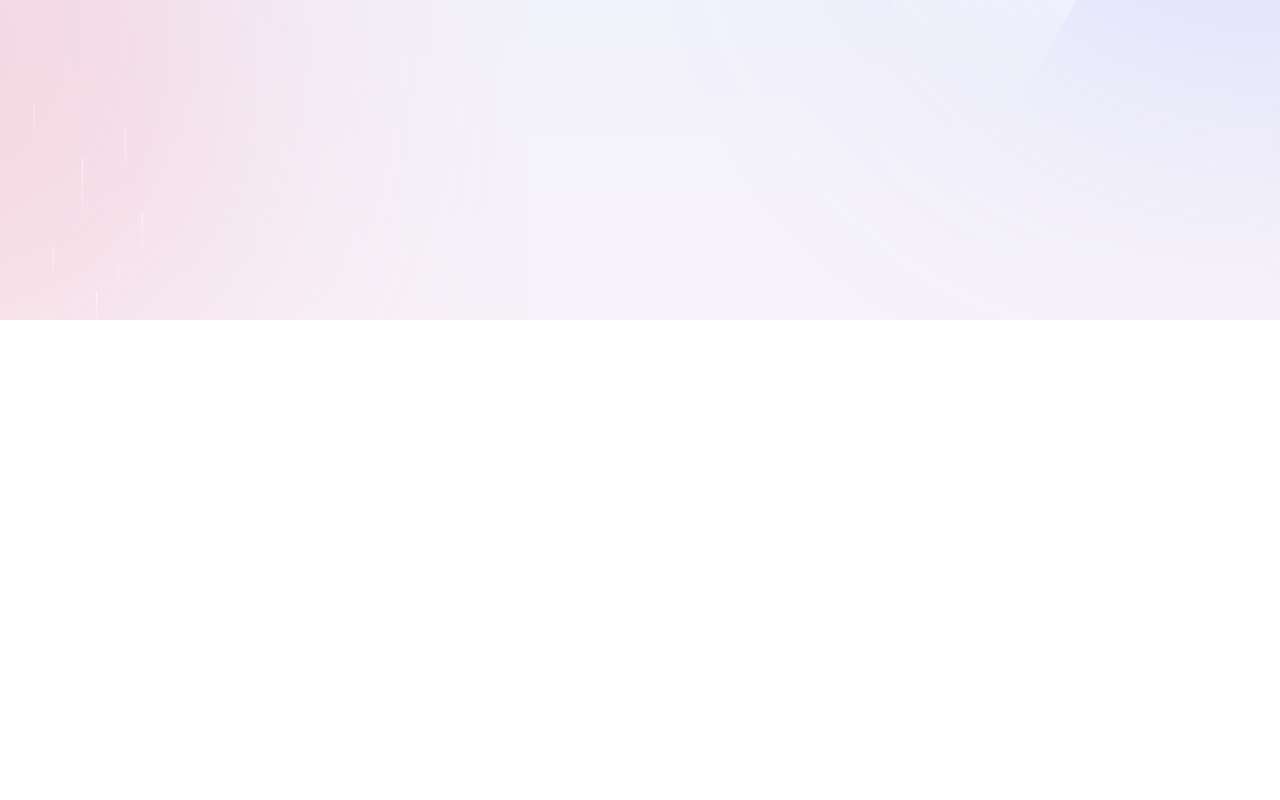
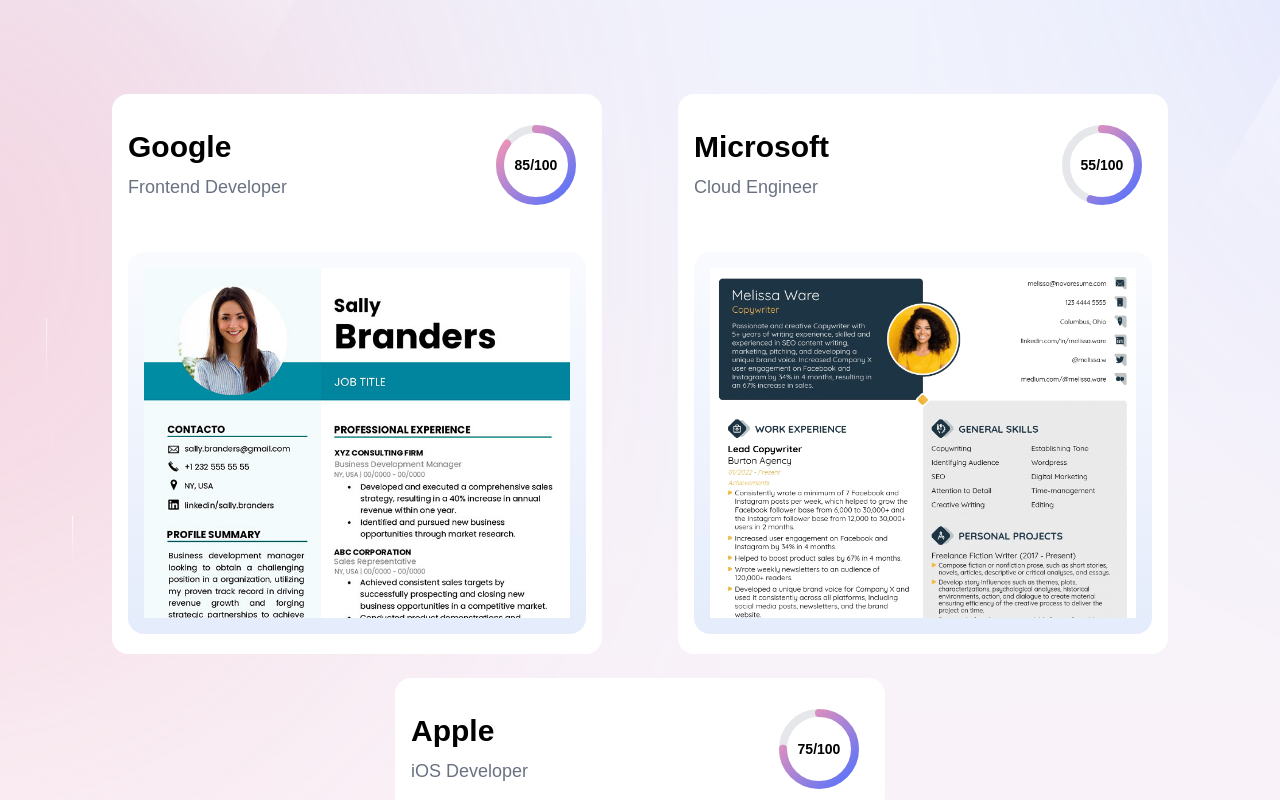
Before and after one commit to kiralightyagami/resumera, a Next.js app: page / in a window 1280 px wide. Shown: the part 480-1280 px from the top of the page. Before the commit the page ends 800 px from the top, so only its background shows below. Built offline with nearby package versions, Linux system fonts and the light colour scheme; a web font is replaced by a local one.

Commit message:
homepage navbar resumeCard

```diff
--- /dev/null
+++ b/app/components/ResumeCard.tsx
@@ -0,0 +1,31 @@
+"use client"
+import Link from 'next/link'
+import React from 'react'
+import ScoreCircle from './ScoreCircle'
+import Image from 'next/image'
+
+export const ResumeCard = ({resume: {id, companyName, jobTitle, feedback, imagePath}}: {resume: Resume}) => {
+  return (
+    <Link href={`/resume/${id}`} className='resume-card animate-in fade-in duration-1000'>
+        <div className='resume-card-header'>
+        <div className='flex flex-col gap-2'>
+            <h2 className='!text-black font-bold break-words'>
+                {companyName}
+            </h2>
+            <h3 className='text-lg break-words text-gray-500'>
+                {jobTitle}
+            </h3>
+        </div>
+        <div className='flex-shrink-0'>
+            <ScoreCircle score={feedback.overallScore} />
+        </div>
+        </div>
+        <div className='gradient-border animate-in fade-in duration-1000'>
+            <div className='w-full h-full'>
+            <img src={imagePath} alt="resume" className="w-full h-[350px] max-sm:h-[200px] object-cover object-top"
+            />
+            </div>
+        </div>
+    </Link>
+  )
+}
--- /dev/null
+++ b/app/components/ScoreCircle.tsx
@@ -0,0 +1,54 @@
+const ScoreCircle = ({ score = 75 }: { score: number }) => {
+    const radius = 40;
+    const stroke = 8;
+    const normalizedRadius = radius - stroke / 2;
+    const circumference = 2 * Math.PI * normalizedRadius;
+    const progress = score / 100;
+    const strokeDashoffset = circumference * (1 - progress);
+
+    return (
+      <div className="relative w-[100px] h-[100px]">
+        <svg
+          height="100%"
+          width="100%"
+          viewBox="0 0 100 100"
+          className="transform -rotate-90"
+        >
+          {/* Background circle */}
+          <circle
+            cx="50"
+            cy="50"
+            r={normalizedRadius}
+            stroke="#e5e7eb"
+            strokeWidth={stroke}
+            fill="transparent"
+          />
+          {/* Partial circle with gradient */}
+          <defs>
+            <linearGradient id="grad" x1="1" y1="0" x2="0" y2="1">
+              <stop offset="0%" stopColor="#FF97AD" />
+              <stop offset="100%" stopColor="#5171FF" />
+            </linearGradient>
+          </defs>
+          <circle
+            cx="50"
+            cy="50"
+            r={normalizedRadius}
+            stroke="url(#grad)"
+            strokeWidth={stroke}
+            fill="transparent"
+            strokeDasharray={circumference}
+            strokeDashoffset={strokeDashoffset}
+            strokeLinecap="round"
+          />
+        </svg>
+
+        {/* Score and issues */}
+        <div className="absolute inset-0 flex flex-col items-center justify-center">
+          <span className="font-semibold text-sm text-black">{`${score}/100`}</span>
+        </div>
+      </div>
+    );
+  };
+
+  export default ScoreCircle;
--- /dev/null
+++ b/app/components/navbar.tsx
@@ -0,0 +1,16 @@
+import React from 'react'
+import Link from 'next/link'
+export const Navbar = () => {
+
+
+  return (
+    <nav className="navbar">
+        <Link href="/">
+            <p className="text-2xl font-bold text-gradient">RESUMERA</p>
+        </Link>
+        <Link href="/upload" className="primary-button w-fit">
+            Upload Resume
+        </Link>
+    </nav>
+  )
+}
--- /dev/null
+++ b/app/constants/resumes.ts
@@ -0,0 +1,158 @@
+export const resumes: Resume[] = [
+    {
+      id: "1",
+      companyName: "Google",
+      jobTitle: "Frontend Developer",
+      imagePath: "/images/resume_01.png",
+      resumePath: "/resumes/resume-1.pdf",
+      feedback: {
+        overallScore: 85,
+        ATS: {
+          score: 90,
+          tips: [],
+        },
+        toneAndStyle: {
+          score: 90,
+          tips: [],
+        },
+        content: {
+          score: 90,
+          tips: [],
+        },
+        structure: {
+          score: 90,
+          tips: [],
+        },
+        skills: {
+          score: 90,
+          tips: [],
+        },
+      },
+    },
+    {
+      id: "2",
+      companyName: "Microsoft",
+      jobTitle: "Cloud Engineer",
+      imagePath: "/images/resume_02.png",
+      resumePath: "/resumes/resume-2.pdf",
+      feedback: {
+        overallScore: 55,
+        ATS: {
+          score: 90,
+          tips: [],
+        },
+        toneAndStyle: {
+          score: 90,
+          tips: [],
+        },
+        content: {
+          score: 90,
+          tips: [],
+        },
+        structure: {
+          score: 90,
+          tips: [],
+        },
+        skills: {
+          score: 90,
+          tips: [],
+        },
+      },
+    },
+    {
+      id: "3",
+      companyName: "Apple",
+      jobTitle: "iOS Developer",
+      imagePath: "/images/resume_03.png",
+      resumePath: "/resumes/resume-3.pdf",
+      feedback: {
+        overallScore: 75,
+        ATS: {
+          score: 90,
+          tips: [],
+        },
+        toneAndStyle: {
+          score: 90,
+          tips: [],
+        },
+        content: {
+          score: 90,
+          tips: [],
+        },
+        structure: {
+          score: 90,
+          tips: [],
+        },
+        skills: {
+          score: 90,
+          tips: [],
+        },
+      },
+    },
+  ];
+
+  export const AIResponseFormat = `
+        interface Feedback {
+        overallScore: number; //max 100
+        ATS: {
+          score: number; //rate based on ATS suitability
+          tips: {
+            type: "good" | "improve";
+            tip: string; //give 3-4 tips
+          }[];
+        };
+        toneAndStyle: {
+          score: number; //max 100
+          tips: {
+            type: "good" | "improve";
+            tip: string; //make it a short "title" for the actual explanation
+            explanation: string; //explain in detail here
+          }[]; //give 3-4 tips
+        };
+        content: {
+          score: number; //max 100
+          tips: {
+            type: "good" | "improve";
+            tip: string; //make it a short "title" for the actual explanation
+            explanation: string; //explain in detail here
+          }[]; //give 3-4 tips
+        };
+        structure: {
+          score: number; //max 100
+          tips: {
+            type: "good" | "improve";
+            tip: string; //make it a short "title" for the actual explanation
+            explanation: string; //explain in detail here
+          }[]; //give 3-4 tips
+        };
+        skills: {
+          score: number; //max 100
+          tips: {
+            type: "good" | "improve";
+            tip: string; //make it a short "title" for the actual explanation
+            explanation: string; //explain in detail here
+          }[]; //give 3-4 tips
+        };
+      }`;
+
+  export const prepareInstructions = ({
+    jobTitle,
+    jobDescription,
+    AIResponseFormat,
+  }: {
+    jobTitle: string;
+    jobDescription: string;
+    AIResponseFormat: string;
+  }) =>
+    `You are an expert in ATS (Applicant Tracking System) and resume analysis.
+    Please analyze and rate this resume and suggest how to improve it.
+    The rating can be low if the resume is bad.
+    Be thorough and detailed. Don't be afraid to point out any mistakes or areas for improvement.
+    If there is a lot to improve, don't hesitate to give low scores. This is to help the user to improve their resume.
+    If available, use the job description for the job user is applying to to give more detailed feedback.
+    If provided, take the job description into consideration.
+    The job title is: ${jobTitle}
+    The job description is: ${jobDescription}
+    Provide the feedback using the following format: ${AIResponseFormat}
+    Return the analysis as a JSON object, without any other text and without the backticks.
+    Do not include any other text or comments.`;
--- a/app/layout.tsx
+++ b/app/layout.tsx
@@ -1,6 +1,7 @@
 import type { Metadata } from "next";
 import { Geist, Geist_Mono } from "next/font/google";
 import "./globals.css";
+
 
 const geistSans = Geist({
   variable: "--font-geist-sans",
--- a/app/page.tsx
+++ b/app/page.tsx
@@ -1,12 +1,26 @@
+import { Navbar } from "./components/navbar";
+import { ResumeCard } from "./components/ResumeCard";
+import { resumes } from "./constants/resumes";
+
 export default function Home() {
   return (
-    <main className="bg-[url('/images/bg-main.svg')] bg-cover">
+      <main className="bg-[url('/images/bg-main.svg')] bg-cover">
+      <Navbar />
     <section className="main-section">
-      <div className="page-heading">
+      <div className="page-heading py-16">
         <h1>Track Your Applications & Resume Ratings</h1>
         <h2>Review your resume and track your applications and Ai powered feedback</h2>
       </div>
+      {resumes.length > 0 && (
+      <div className="resumes-section">
+        {resumes.map((resume) => (
+          <ResumeCard key={resume.id} resume={resume} />
+        ))}
+      </div>
+    )}
     </section>
+
+
     </main>
   );
 }
--- /dev/null
+++ b/app/types/index.d.ts
@@ -0,0 +1,58 @@
+interface Job {
+    title: string;
+    description: string;
+    location: string;
+    requiredSkills: string[];
+  }
+
+  interface Resume {
+    id: string;
+    companyName?: string;
+    jobTitle?: string;
+    imagePath: string;
+    resumePath: string;
+    feedback: Feedback;
+  }
+
+  interface Feedback {
+    overallScore: number;
+    ATS: {
+      score: number;
+      tips: {
+        type: "good" | "improve";
+        tip: string;
+      }[];
+    };
+    toneAndStyle: {
+      score: number;
+      tips: {
+        type: "good" | "improve";
+        tip: string;
+        explanation: string;
+      }[];
+    };
+    content: {
+      score: number;
+      tips: {
+        type: "good" | "improve";
+        tip: string;
+        explanation: string;
+      }[];
+    };
+    structure: {
+      score: number;
+      tips: {
+        type: "good" | "improve";
+        tip: string;
+        explanation: string;
+      }[];
+    };
+    skills: {
+      score: number;
+      tips: {
+        type: "good" | "improve";
+        tip: string;
+        explanation: string;
+      }[];
+    };
+  }
```
